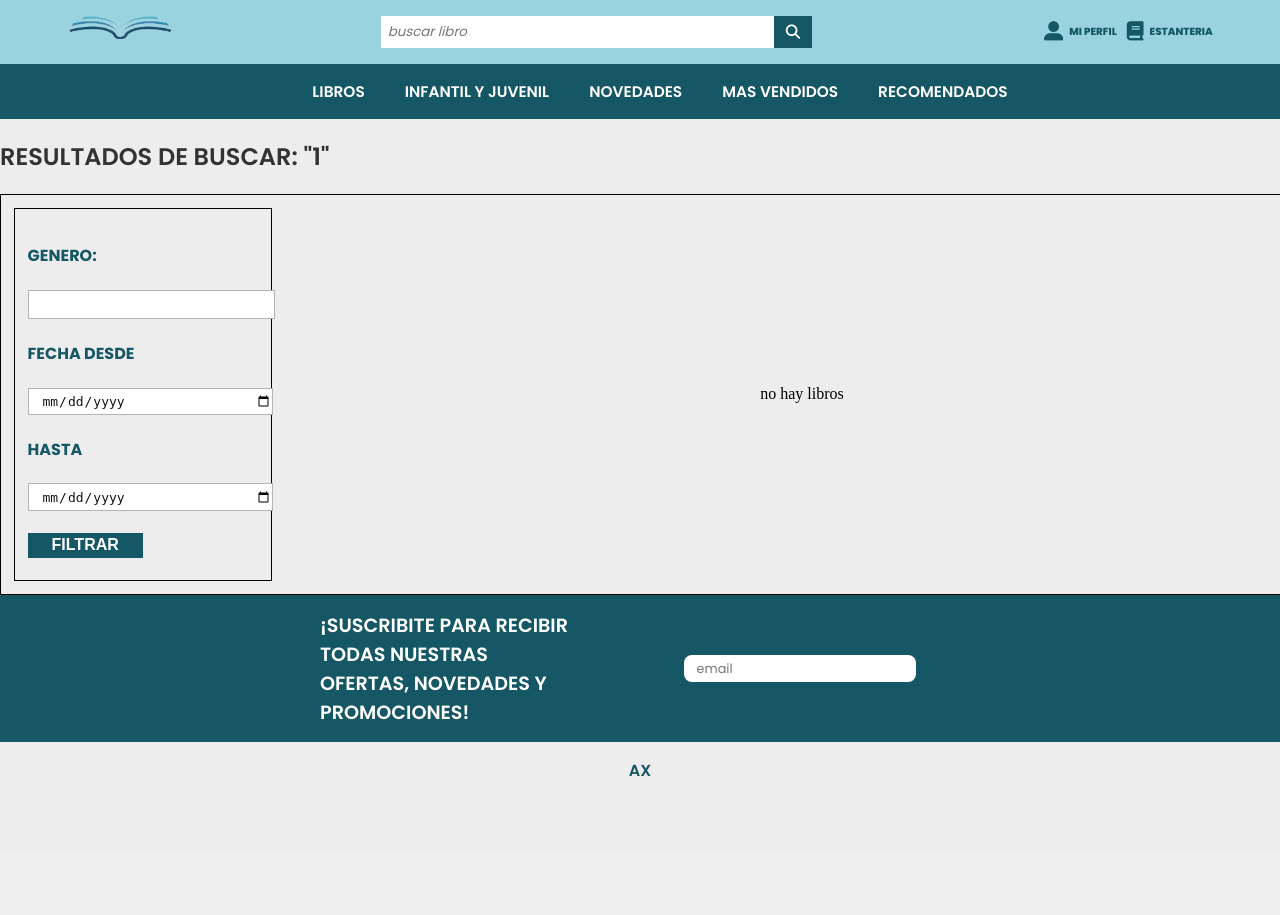
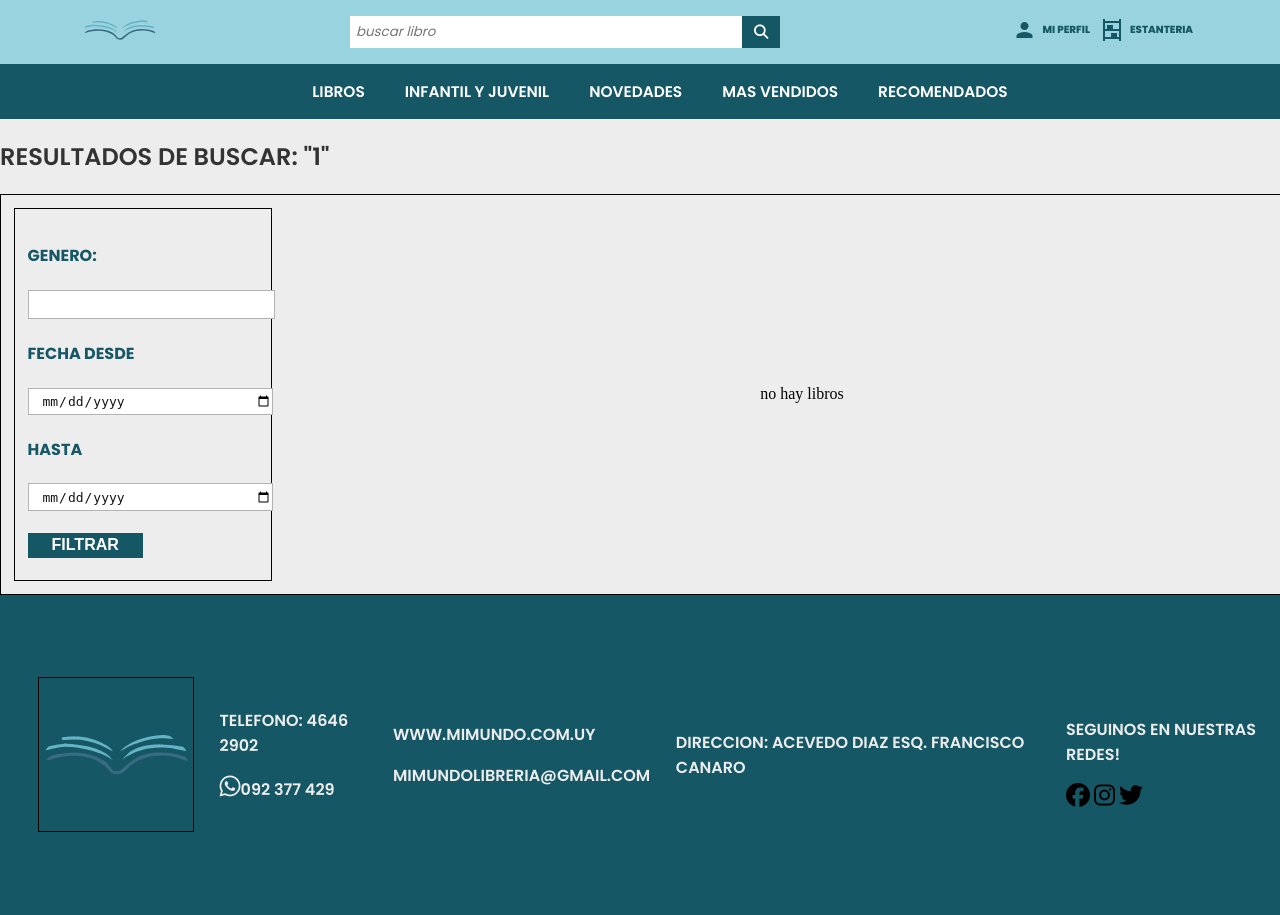
Before and after one commit to facundocb/LIBRERIA, a PHP site: page /busqueda_libros.php?nombre_libro_buscado=1 in a window 1280 px wide. Before the commit the page ends 776 px from the top, so only its background shows below. Run offline with PHP 8.4, Linux system fonts and the light colour scheme; data that the repository does not hold is empty; some libraries are stand-ins or nearby versions.

Commit message:
2610-21:07

```diff
--- a/layout/estilos.css
+++ b/layout/estilos.css
@@ -85,7 +85,7 @@ h5{
 
 
 #logo{
-    width: 10vw;
+    width: 6vw;
     height: 6vw;
     margin-right: 15vw;
 }
@@ -459,6 +459,7 @@ align-items:center;
     justify-content: center;
     flex-direction: column;
     text-align:center;
+    color: var(--color-uno);
 }
 
 .caracteristicas p{
@@ -468,66 +469,6 @@ align-items:center;
 
 /* termina aca*/
 
-/* pseudo footer, para suscribirse*/
-
-#suscripcion{
-    flex-wrap: nowrap;
-    justify-content: center;
-    background-color: var(--color-uno);
-    color: var(--color-cuatro);
-    width: 100%;
-    font-size: 0.8em;
-}
-
-#suscripcion div{
-    color: var(--color-cuatro);
-
-}
-
-#suscripcion div:nth-child(1){
-    width: 20vw;
-    margin-right: 5vw;
-    color:var(--color-cuatro);
-}
-#suscripcion div:nth-child(1) h2{
-    color:var(--color-cuatro);
-}
-
-#suscripcion div:nth-child(2){
-    display: flex;
-    flex-wrap: nowrap;
-    width: 25vw;
-    flex-direction: row;
-    align-items: flex-start;
-    justify-content: center;
-}
-
-#suscripcion input{
-    padding-left: 1vw;
-    height: 1.9vw;
-    width:17vw;
-    background-color: var(--color-cuatro);
-    border: none;
-    color:#131313;
-    font-size: 1em;
-    font-family: 'Poppins', sans-serif;
-    font-weight: 400;
-    border-radius: 8px;
-}
-
-#botonSub{
-    width: 0;
-    height: 1.9vw;
-    background-color: var(--color-dos);
-    text-transform: uppercase;
-    font-size: 0;
-    padding: 0;
-    cursor: pointer;
-    border: none;
-    border-radius: 5px;
-    font-family: 'Poppins', sans-serif;
-    transition: all ease 0.7s;
-}
 
 
 
@@ -536,8 +477,24 @@ align-items:center;
 footer{
     width: 100vw;
     margin: auto;
-    height: 20vw;
+    height: 25vw;
     transition: all ease 0.5s;
+    background-color: var(--color-uno);
+    display: flex;
+    flex-direction: row;
+    align-items: center;
+    gap: 2vw;
+}
+
+footer p{
+color: var(--color-cinco);
+}
+
+#footer_logo{
+    border: solid 1px black;
+    width: 12vw;
+    height: 12vw;
+    margin-left: 3vw;
 }
 
 
--- a/layout/footer.php
+++ b/layout/footer.php
@@ -1,20 +1,26 @@
+<footer >
 
-<footer id="footer">
-    <div class="contenedores" id="suscripcion">
-      <div>
-        <h2>¡Suscribite para recibir todas nuestras ofertas, novedades y promociones!</h2>
+  <img id="footer_logo" alt='imagen'  src="RECURSOS/logo.svg">
 
-      </div>
-      <div>
-        <input type="text" placeholder="email" onclick="desplegar()">
-        <button id="botonSub">suscribite</button>
-      </div>
-    </div>
+  <section>
+    <p>Telefono: 4646 2902</p>
+    <p><i class="fa-brands fa-whatsapp"></i>092 377 429</p>
+  </section>
+  <section>
+    <p>www.mimundo.com.uy</p>
+    <p>mimundolibreria@gmail.com</p>
+  </section>
 
-    <div class="contenedores" id="footer_div">
-      <p>ax</p>
-    </div>
+<p>Direccion: Acevedo Diaz esq. Francisco Canaro</p>
 
 
 
+<div id="redes">
+  <p>seguinos en nuestras redes!</p>
+  <i class="fa-brands fa-facebook"></i>
+  <i class="fa-brands fa-instagram"></i>
+  <i class="fa-brands fa-twitter"></i>
+</div>
+
+
 </footer>
--- a/layout/header.php
+++ b/layout/header.php
@@ -17,7 +17,7 @@
     <link rel="preconnect" href="https://fonts.gstatic.com" crossorigin>
     <link href="https://pro.fontawesome.com/releases/v5.10.0/css/all.css" rel="stylesheet">
     <link rel="stylesheet" href="/LIBRERIA/layout/mobil.css">
-
+    <link href="https://fonts.googleapis.com/icon?family=Material+Icons" rel="stylesheet">
     <link href="https://fonts.googleapis.com/css2?family=Poppins:wght@100;200;300;400;500;600;700;800&display=swap" rel="stylesheet">
     <script src="/LIBRERIA/layout/script.js"></script>
     <script src="/LIBRERIA/layout/scriptmobil.js"></script>
@@ -30,7 +30,7 @@
 
         <header id="header">
 
-            <a href="/LIBRERIA/index.php"><img id="logo" src="/LIBRERIA/RECURSOS/logo.png" alt="Mi mundo" ></a>
+            <a href="/LIBRERIA/index.php"><img id="logo" src="/LIBRERIA/RECURSOS/logo.svg" alt="Mi mundo" ></a>
 
                 <form action="/LIBRERIA/busqueda_libros.php" method="get" id="formulario_busqueda">
                      <input id="buscador" type="text" placeholder="buscar libro" name="nombre_libro_buscado">
@@ -40,7 +40,7 @@
             <nav>
                 <ul>
                     <li>
-                        <i class="fa-solid fa-user-large"></i>
+                    <span class="material-icons">   person</span>
                         <p id="abridor_menu" onclick="abrir_menu()">&#9776;</p>
                         <button id="abridor" onclick="abrir_login()">
                         <?php
@@ -52,10 +52,10 @@
                         </button>
                     </li>
 
-                        <li>
-                        <i class="fa-solid fa-book"></i>
+                    <li>
+                        <span class="material-icons">shelves</span>
                         <button><a class='direccion_invisible' href="/LIBRERIA/estanteria/estanteria.php">Estanteria</a></button>
-                        </li>
+                    </li>
 
                 </ul>
                 <!-- nav del menu principal-->
--- a/layout/login.php
+++ b/layout/login.php
@@ -42,10 +42,10 @@ if(isset($_SESSION['username'])){
       <a href="modificar_usuario.php">Cambiar contraseña</a>
       <p>¿No tenés una cuenta?</p>
       <a href="registrar_usuario.php">Crear cuenta</a>
-    </div>;
+    </div>
 
 
-  </div>;
+  </div>
   <?php
   }
 ?>
```
Also changed, not shown: index.php (+47 -41 lines), RECURSOS/logo.png (deleted), RECURSOS/logo.svg (added).
